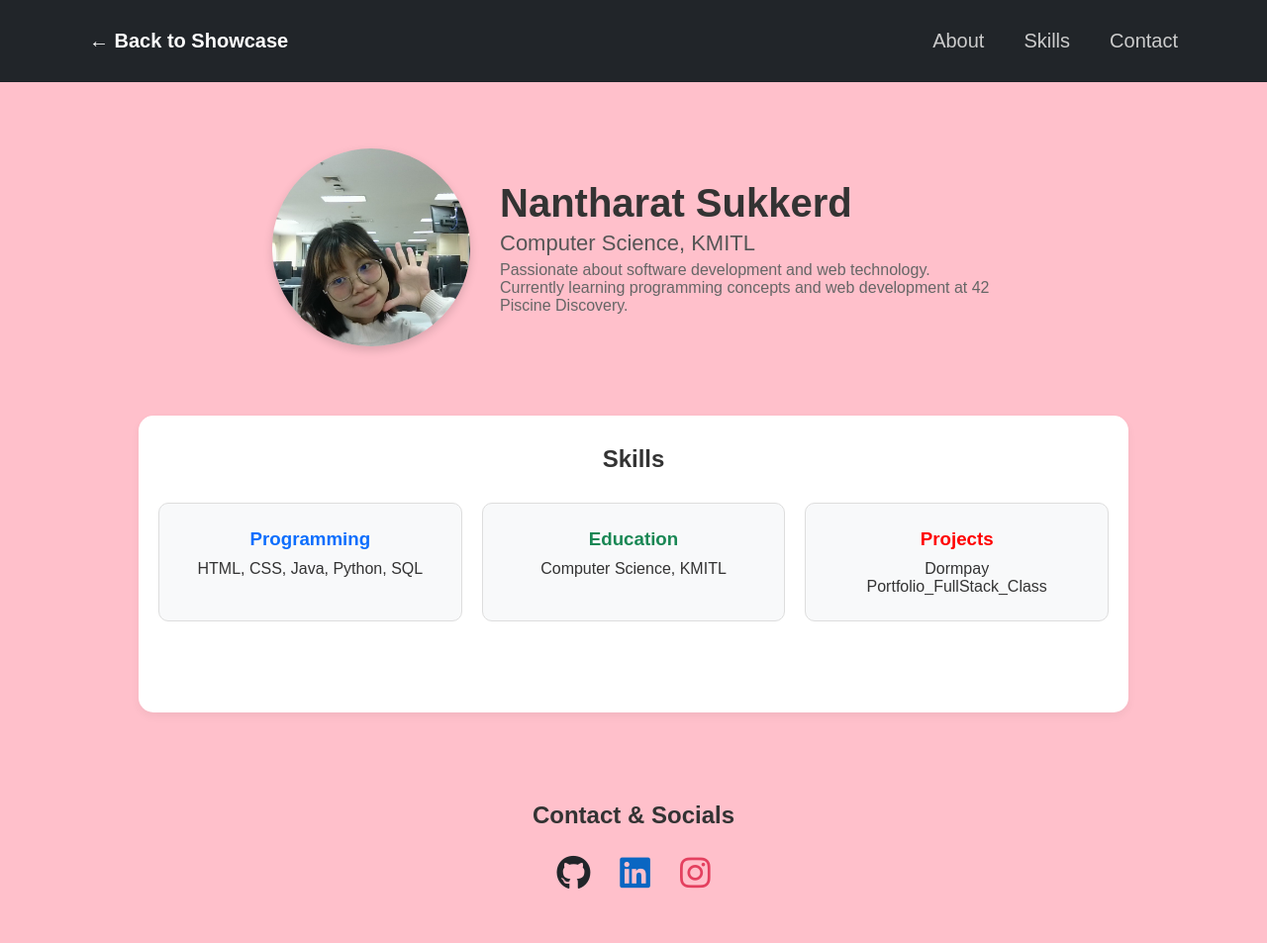
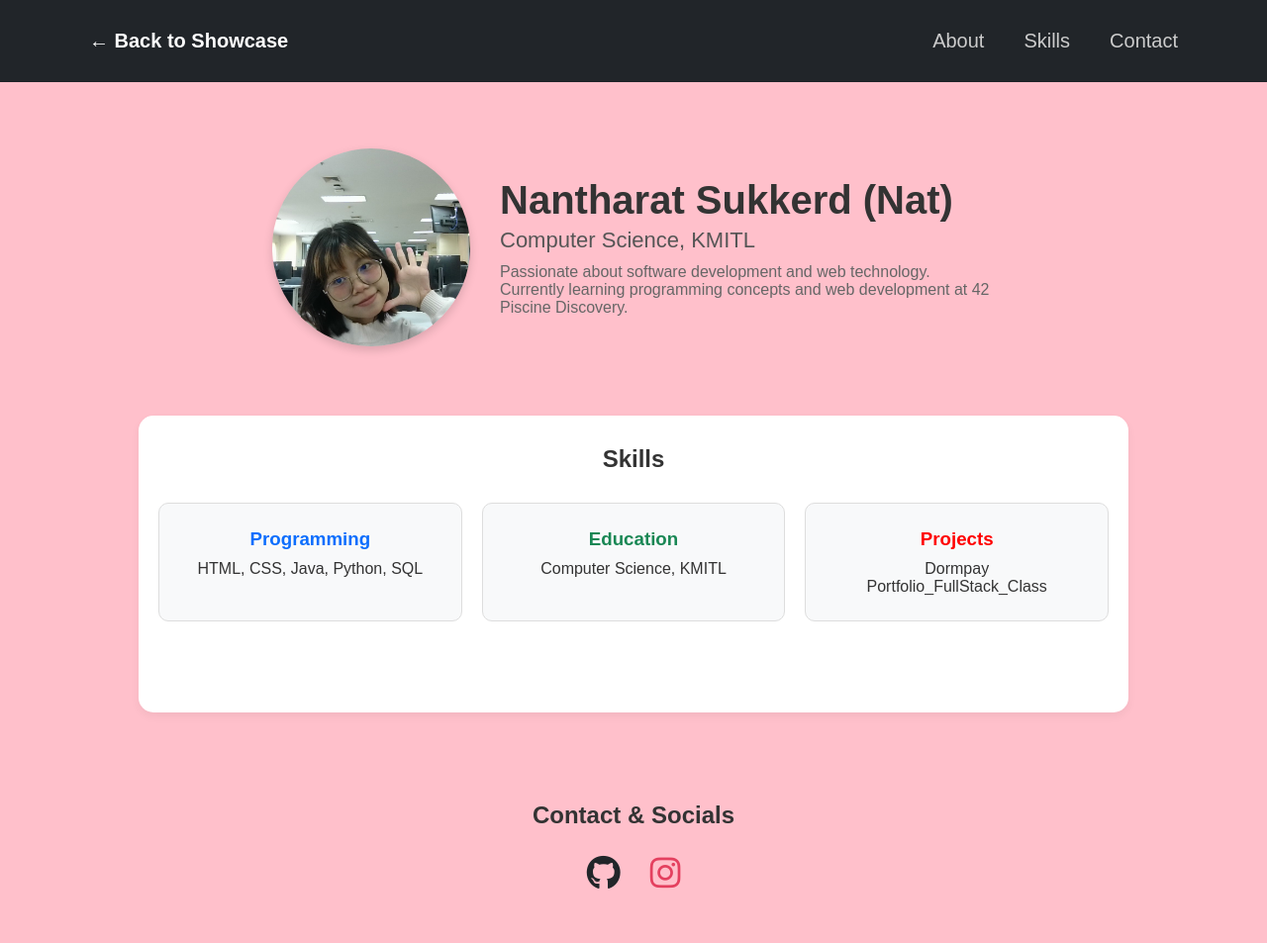
Before and after one commit to natzillax/FWC-nsukkerd, a plain HTML site: page rush/cv_member1.html in a window 1280 px wide. Shown: the whole page at 99% size. Drawn offline with Linux system fonts and the light colour scheme.

Commit message:
update info

```diff
--- a/rush/cv_member1.html
+++ b/rush/cv_member1.html
@@ -25,7 +25,7 @@
         <div class="about-container">
             <img src="img/WIN_20260705_09_10_56_Pro.jpg" alt="Nantharat Sukkerd" class="profile-img-cv">
             <div class="about-text">
-                <h1>Nantharat Sukkerd</h1>
+                <h1>Nantharat Sukkerd (Nat)</h1>
                 <p class="subtitle">Computer Science, KMITL</p>
                 <p class="description">Passionate about software development and web technology. Currently learning programming concepts and web development at 42 Piscine Discovery.</p>
             </div>
@@ -55,9 +55,8 @@
     <section id="contact" class="section">
         <h2>Contact & Socials</h2>
         <div class="social-links">
-            <a href="https://github.com" class="icon-dark"><i class="fa-brands fa-github"></i></a>
-            <a href="https://linkedin.com" class="icon-blue"><i class="fa-brands fa-linkedin"></i></a>
-            <a href="https://instagram.com" class="icon-red"><i class="fa-brands fa-instagram"></i></a>
+            <a href="https://github.com/natzillax" class="icon-dark"><i class="fa-brands fa-github"></i></a>
+            <a href="https://www.instagram.com/26.sep_ntr/" class="icon-red"><i class="fa-brands fa-instagram"></i></a>
         </div>
     </section>
 
--- a/rush/style.css
+++ b/rush/style.css
@@ -172,7 +172,7 @@ body {
 .about-text .subtitle {
     font-size: 22px;
     color: #555;
-    margin-bottom: 5px;
+    margin-bottom: 10px;
     text-align: left;
 }
 
```
Also changed, not shown: rush/cv_member2.html (+1 -2 lines).
